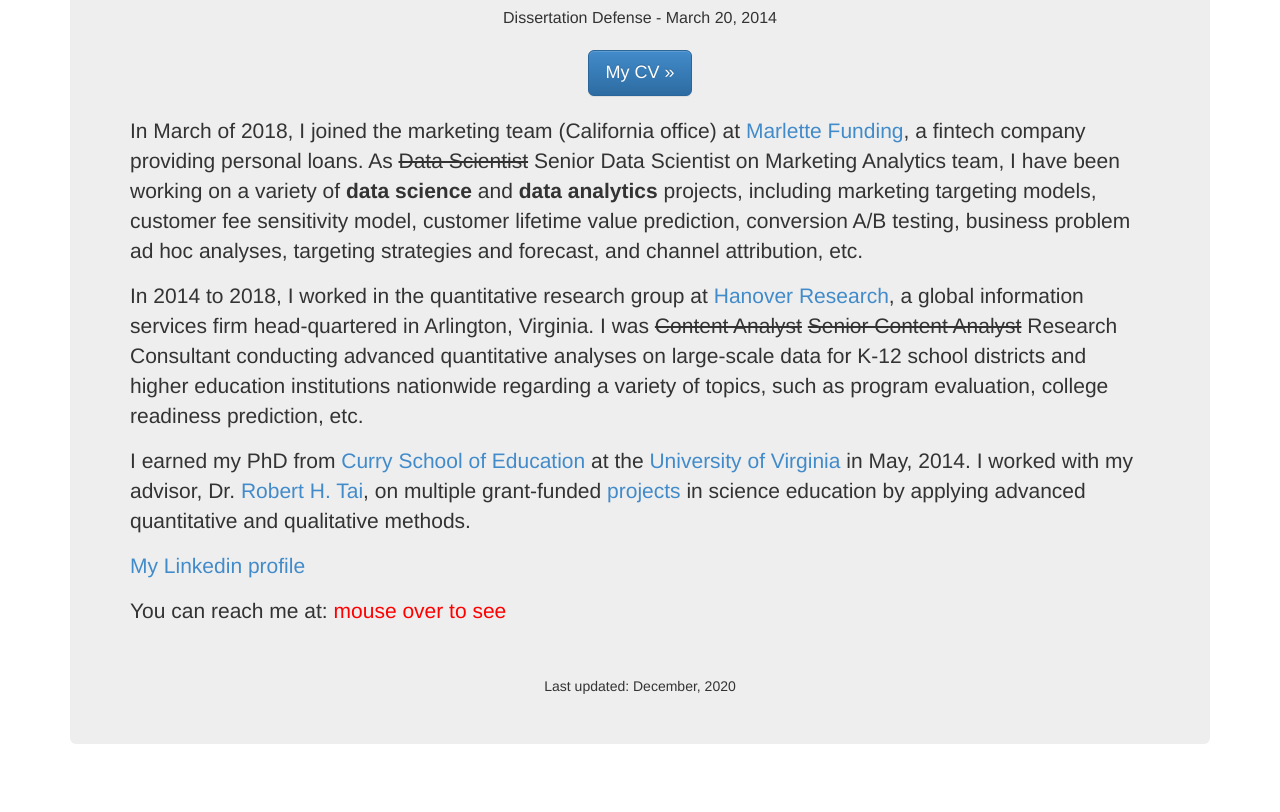
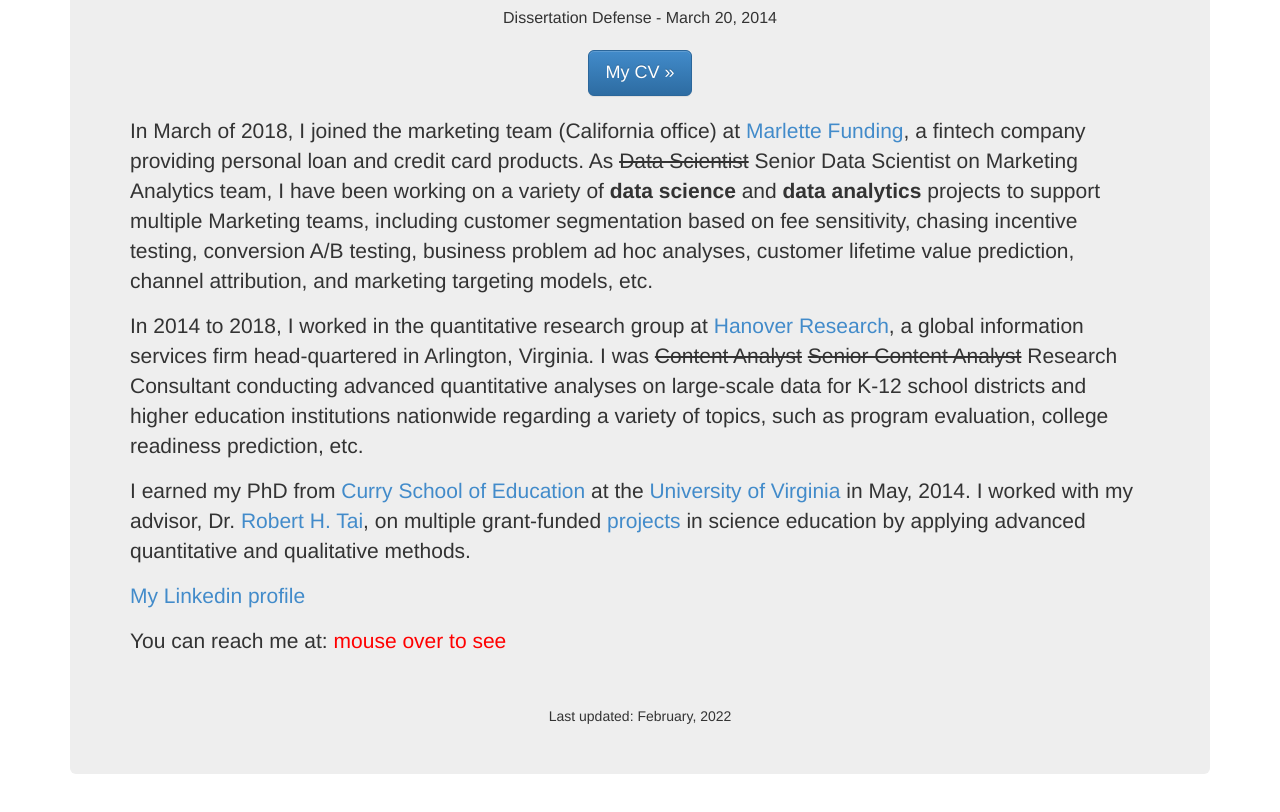
Before and after one commit to norakxq/norakxq.github.io, a plain HTML site: page index.html in a window 1280 px wide. Shown: the part 614-1426 px from the top of the page. Drawn offline with nearby package versions, Linux system fonts and the light colour scheme.

Commit message:
20220222 update: cv for webpage + MF projects

```diff
--- a/index.html
+++ b/index.html
@@ -81,12 +81,12 @@
         <img src="images/logo.jpg" class="img-thumbnail center-block" style="margin-top:30px; margin-bottom:10px; width:70%;">
         <div style="text-align: center; margin-bottom:20px; font-size:16px">Dissertation Defense - March 20, 2014</div>
         <div align="center" style="margin-bottom:20px;"><a href="pdf/CV_XiaoqingKong_web.pdf" class="btn btn-primary btn-lg" role="button">My CV &raquo;</a></div>
-        <p>In March of 2018, I joined the marketing team (California office) at <a href="https://www.marlettefunding.com/">Marlette Funding</a>, a fintech company providing personal loans. As <strike>Data Scientist</strike> Senior Data Scientist on Marketing Analytics team, I have been working on a variety of <b>data science</b> and <b>data analytics</b> projects, including marketing targeting models, customer fee sensitivity model, customer lifetime value prediction, conversion A/B testing, business problem ad hoc analyses, targeting strategies and forecast, and channel attribution, etc.</p>
+        <p>In March of 2018, I joined the marketing team (California office) at <a href="https://www.marlettefunding.com/">Marlette Funding</a>, a fintech company providing personal loan and credit card products. As <strike>Data Scientist</strike> Senior Data Scientist on Marketing Analytics team, I have been working on a variety of <b>data science</b> and <b>data analytics</b> projects to support multiple Marketing teams, including customer segmentation based on fee sensitivity, chasing incentive testing, conversion A/B testing, business problem ad hoc analyses, customer lifetime value prediction, channel attribution, and marketing targeting models, etc.</p>
 		<p>In 2014 to 2018, I worked in the quantitative research group at <a href="http://www.hanoverresearch.com/">Hanover Research</a>, a global information services firm head-quartered in Arlington, Virginia. I was <strike>Content Analyst</strike> <strike>Senior Content Analyst</strike> Research Consultant conducting advanced quantitative analyses on large-scale data for K-12 school districts and higher education institutions nationwide regarding a variety of topics, such as program evaluation, college readiness prediction, etc.</p>
 		<p>I earned my PhD from <a href="http://curry.virginia.edu">Curry School of Education</a> at the <a href="http://www.virginia.edu">University of Virginia </a> in May, 2014. I worked with my advisor, Dr. <a href="https://curry.virginia.edu/robert-h-tai">Robert H. Tai</a>, on multiple grant-funded <a href="research.html"> projects </a> in science education by applying advanced quantitative and qualitative methods.</p>
 		<p><a href="https://www.linkedin.com/in/xiaoqingkong">My Linkedin profile</a></p>
 		<p>You can reach me at: <span onmouseover="document.getElementById('email_addr').innerHTML='nor' + 'akxq a' + 't gm' + 'ail dot com';document.getElementById('email_addr').style.color='black';" id="email_addr" style="color:red">mouse over to see</span></p>
-		<div style="margin-top:50px" align="center">Last updated: December, 2020</div>
+		<div style="margin-top:50px" align="center">Last updated: February, 2022</div>
       </div>
 
 
```
Also changed, not shown: 1 other file.
